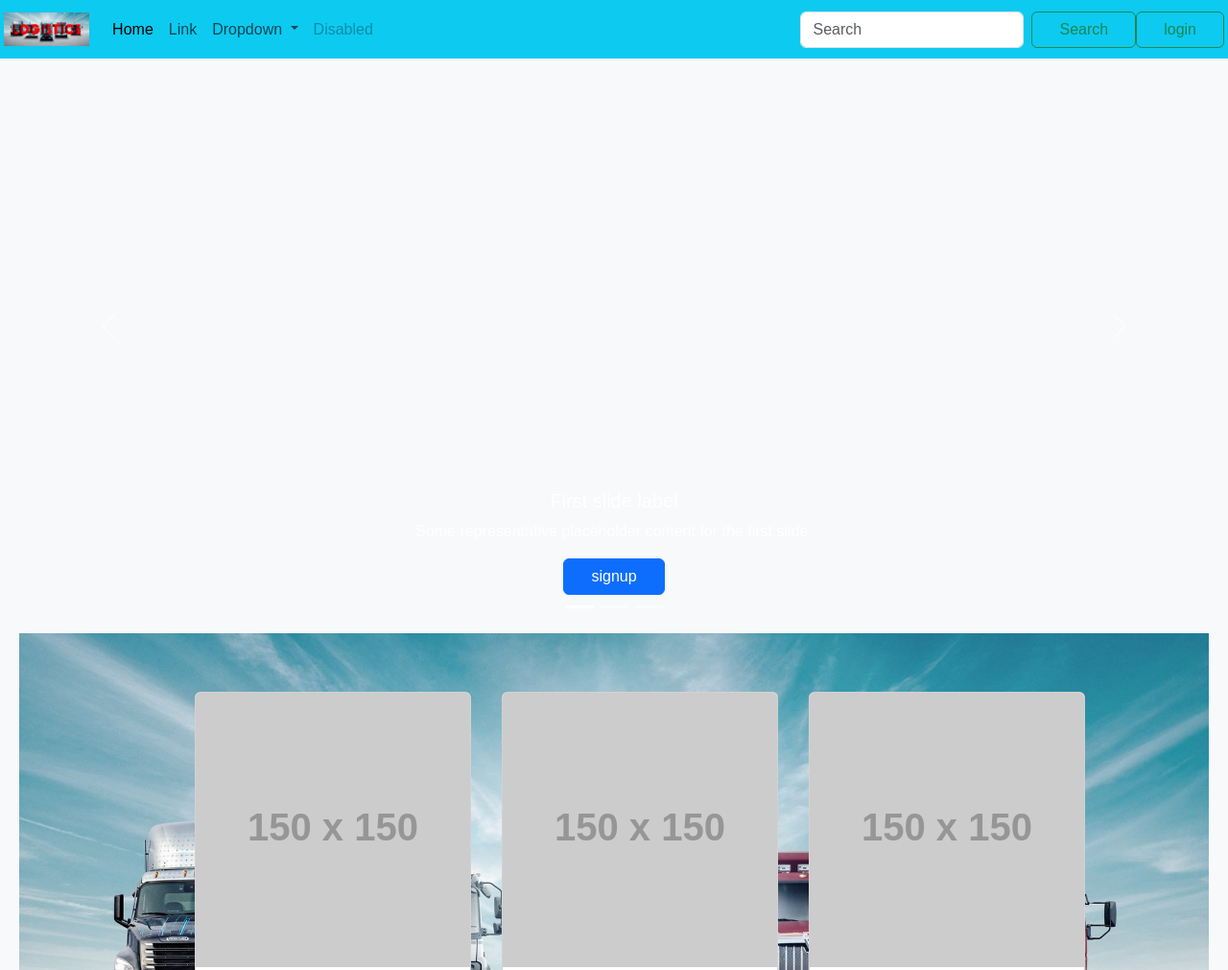
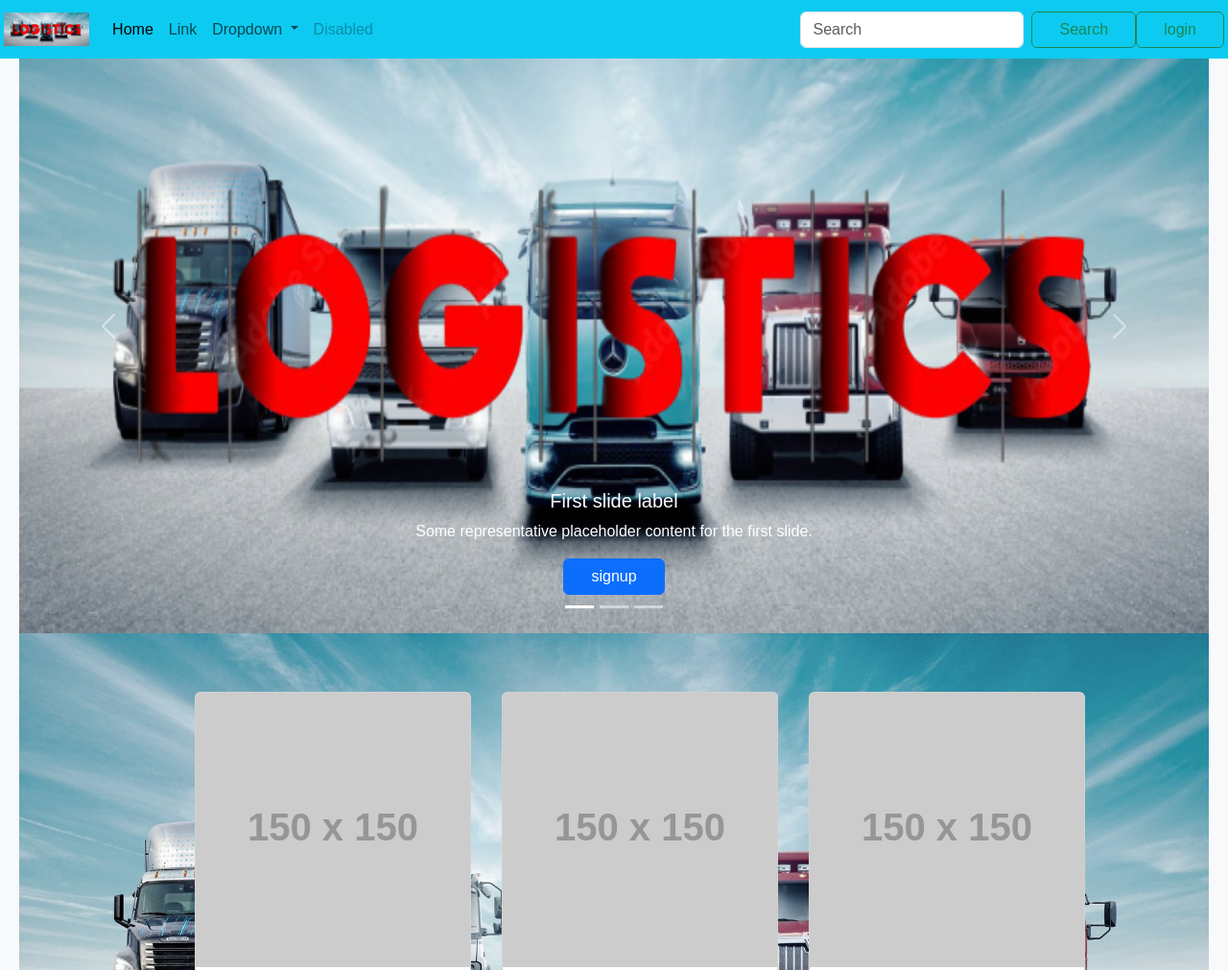
Before and after one commit to Keshavappu/project, a plain HTML site: page index.html in a window 1280 px wide. Shown: the top 1011 px of the page at 96% size. Drawn offline with nearby package versions, Linux system fonts and the light colour scheme; placeholder pictures from the web are drawn by us; files whose address does not match are found by name.

Commit message:
Update index.html

```diff
--- a/index.html
+++ b/index.html
@@ -149,7 +149,7 @@ body {
         </div>
         <div class="carousel-inner">
           <div class="carousel-item active">
-            <img src="logo_ll-removebg-preview (1).png" height="640px" width="1400px" class="d-block w-100" alt="...">
+            <img src="https://github.com/Keshavappu/project/blob/main/img/logo_ll-removebg-preview%20(1).png?raw=true" height="640px" width="1400px" class="d-block w-100" alt="...">
             <div class="carousel-caption d-none d-md-block">
               <h5>First slide label</h5>
               <p>Some representative placeholder content for the first slide.</p>
```
